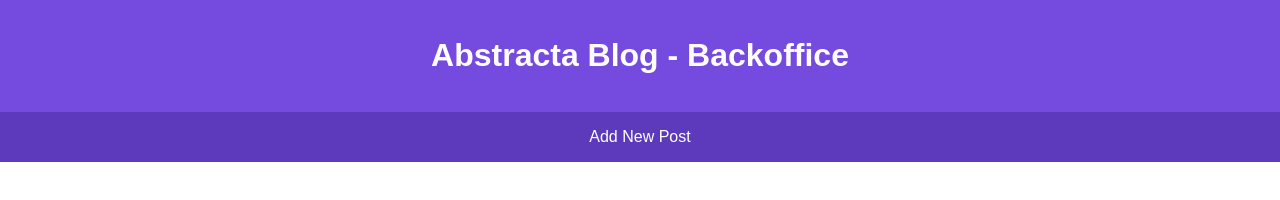
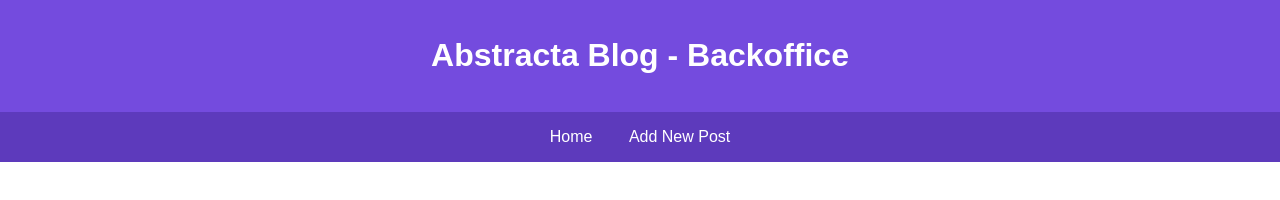
Before and after one commit to RenzoAbstracta/site_example, a plain HTML site: page index.html in a window 1280 px wide. Drawn offline with Linux system fonts and the light colour scheme.

Commit message:
change UI

```diff
--- a/index.html
+++ b/index.html
@@ -12,6 +12,7 @@
     </header>
     <nav>
         <ul>
+            <li><a href="#" id="home">Home</a></li>
             <li><a href="#" id="newPostLink">Add New Post</a></li>
         </ul>
     </nav>
```
